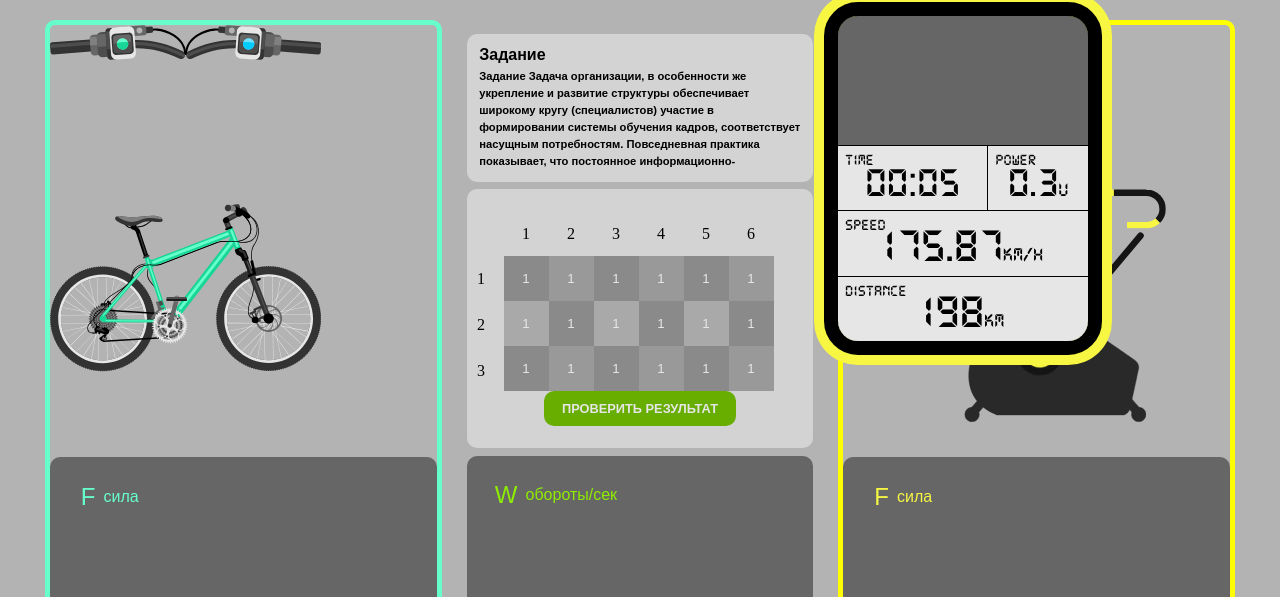
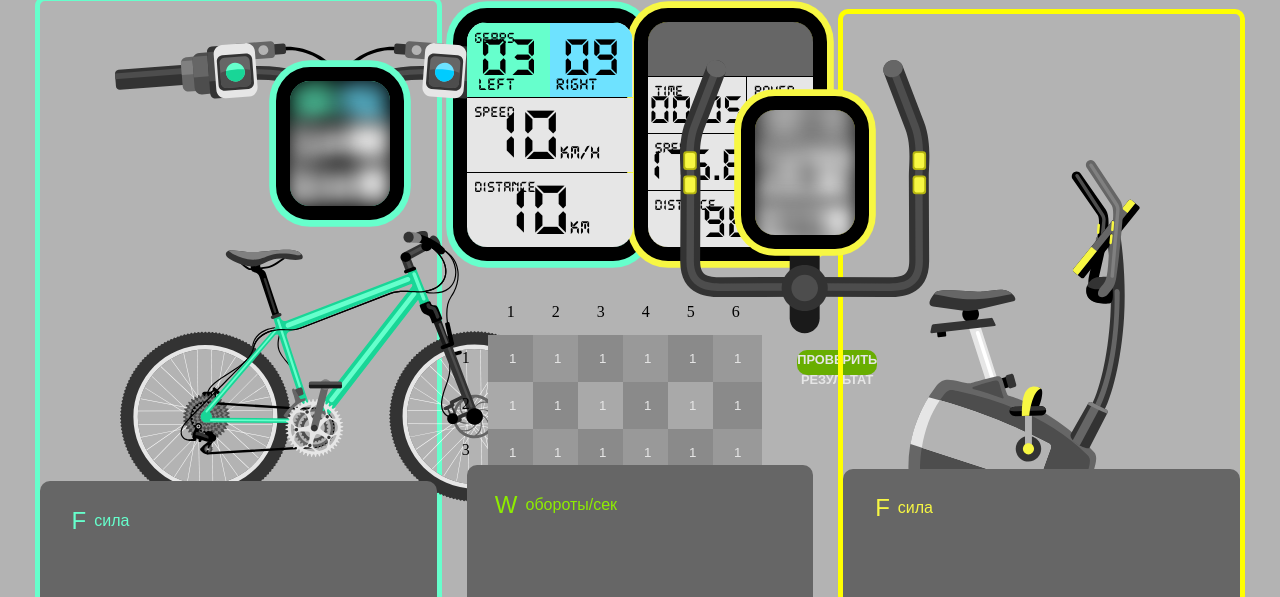
Before and after one commit to brokkko/exercise_bike, a React (Vite) app in the folder frontend/: page / in a window 1280 px wide. Shown: the top 597 px of the page. Built offline with nearby package versions, Linux system fonts and the light colour scheme.

Commit message:
wip: arrangement

```diff
--- a/frontend/src/components/scenecomponent/SceneComponent.tsx
+++ b/frontend/src/components/scenecomponent/SceneComponent.tsx
@@ -6,6 +6,7 @@ import GraphicsComponent from "../graphics/GraphicsComponent";
 import PhysicsCore from "../../physics/PhysicsCore";
 import {Level} from "../../Level";
 import ExBikeSpeedComponent from "../speedometer/ExBikeSpeedComponent";
+import BikeSpeedComponent from "../speedometer/BikeSpeedComponent";
 
 type Props = {
     level: Level
@@ -222,17 +223,19 @@ export default class SceneComponent extends Component {
                             </div>
                         </div>
                     </div>
-
+                    <div className="left-speedometer-handlebar">
+                        <BikeSpeedComponent color={this.cyanColor} left={"05"} right={"02"} speed={175.87} distance={198} isBlur={true}/>
+                    </div>
                 </div>
-                {/*<div className="left-speedometer">*/}
-                {/*    <BikeSpeedComponent color={this.cyanColor} left={"05"} right={"02"} speed={175.87} distance={198} isBlur={true}/>*/}
-                {/*</div>*/}
 
                 <div className="center">
-                    <div className="center-box center-box-text" style={{height: "20%"}}>
-                        <label style={{fontSize: "1rem"}}>Задание</label>
-                        <div className="task-description" style={{fontSize: "0.7rem"}}>Задание
-                            Задача организации, в особенности же укрепление и развитие структуры обеспечивает широкому кругу (специалистов) участие  в формировании системы обучения кадров, соответствует насущным потребностям. Повседневная практика показывает, что постоянное информационно-пропагандистское </div>
+                    <div className="center-box" style={{height: "30%"}}>
+                        <div className="left-speedometer">
+                            <BikeSpeedComponent color={this.cyanColor} left={"05"} right={"02"} speed={175.87} distance={198} isBlur={false}/>
+                        </div>
+                        <div className="right-speedometer">
+                            <ExBikeSpeedComponent color={this.yellowColor} time={"00:05"} power={0.3} speed={175.87} distance={198} isBlur={false}/>
+                        </div>
                     </div>
 
                     <div className="center-box"  style={{height: "35%"}}>
@@ -259,9 +262,8 @@ export default class SceneComponent extends Component {
                 </div>
 
                 <div className="exercise-right">
-                    <div className="e-container">
-                        <ExerciseBikeComponent animationSpeed={this.state.wList[this.state.wList.length - 1]}/>
-                    </div>
+                    <div className="ex-bike-handlebar" />
+                    <div className="e-container"/>
                     <div className="v-box">
                         <div className="f-graphic" style={{background: this.graphicsBackground}}>
                             <GraphicsComponent x={this.state.Tlist} x_label_name={""} y={this.state.exerciseFlist}
@@ -279,10 +281,11 @@ export default class SceneComponent extends Component {
                             </div>
                         </div>
                     </div>
+                    <div className="right-speedometer-handlebar">
+                        <ExBikeSpeedComponent color={this.yellowColor} time={"00:05"} power={0.3} speed={175.87} distance={198} isBlur={true}/>
+                    </div>
                 </div>
-                <div className="right-speedometer">
-                    <ExBikeSpeedComponent color={this.yellowColor} time={"00:05"} power={0.3} speed={175.87} distance={198} isBlur={false}/>
-                </div>
+
             </div>
 
                 :
--- a/frontend/src/components/scenecomponent/SceneStyle.css
+++ b/frontend/src/components/scenecomponent/SceneStyle.css
@@ -18,19 +18,17 @@
     width: 31%;
     display: flex;
     flex-direction: column;
-    /*align-items: center;*/
+    align-items: center;
     justify-content: flex-end;
 
+    padding-top: 2%;
     padding-bottom: 1%;
     position: relative;
-
-    gap: 30px;
 }
 
 .left-speedometer {
-    width: 250px;
-    height: 325px;
-    position: absolute;
+    width: 180px;
+    height: 225px;
     top: 3%;
     left: 17%;
 }
@@ -61,9 +59,8 @@
 }
 
 .right-speedometer {
-    width: 250px;
-    height: 325px;
-    position: absolute;
+    width: 180px;
+    height: 225px;
     top: 2%;
     right: 15%;
 }
@@ -116,41 +113,68 @@
 
 .b-container{
     /*scale: 1.2;*/
-    height: 150%;
-    width: 70%;
+    height: 100%;
+    width: 440px;
+    position: absolute;
     background: url("../../assets/components/BikeModel.svg");
     background-size: contain;
     background-repeat: no-repeat;
+
+    top: 230px;
+    left: 80px;
 }
 
 .bike-handlebar{
     height: 100%;
-    width: 70%;
+    width: 450px;
+    position: absolute;
     background: url("../../assets/components/BikeHandlebar.svg");
     background-size: contain;
     background-repeat: no-repeat;
+
+    top: 40px;
+    left: 75px;
+
+}
+
+.ex-bike-handlebar{
+    height: 100%;
+    width: 250px;
+    position: absolute;
+    background: url("../../assets/components/ExBikeHandlebar.svg");
+    background-size: contain;
+    background-repeat: no-repeat;
+
+    top: 60px;
+    right: 350px;
 }
 
 .e-container {
-    scale: 1.3;
-    width: 100%;
+    height: 100%;
+    width: 250px;
+    position: absolute;
+    background: url("../../assets/components/ExBikeModel.svg");
+    background-size: contain;
+    background-repeat: no-repeat;
+
+    top: 160px;
+    right: 140px;
 }
 
 .center-box{
-    background: #D3D3D3;
     border-radius: 10px;
     width: 100%;
     padding: 12px;
     display: flex;
-    flex-direction: column;
+    flex-direction: row;
     align-items: center;
     gap: 15px;
-    justify-content: space-around;
+    justify-content: space-between;
 }
 
 .center-box-text {
     display: flex;
-    flex-direction: column;
+    flex-direction: row;
     align-items: flex-start;
     gap: 5px;
 
@@ -213,3 +237,19 @@
     color: #666666;
     background: #ffffff;
 }
+
+.left-speedometer-handlebar {
+    position: absolute;
+    width: 100px;
+    height: 125px;
+    top: 80px;
+    left: 250px;
+}
+
+.right-speedometer-handlebar{
+    position: absolute;
+    width: 100px;
+    height: 125px;
+    top: 110px;
+    right: 425px;
+}
--- a/frontend/src/components/speedometer/BikeSpeedComponent.tsx
+++ b/frontend/src/components/speedometer/BikeSpeedComponent.tsx
@@ -20,7 +20,7 @@ export default class BikeSpeedComponent extends Component {
     render() {
         return (
             <>
-                <div className="bike-speedometer-container" style={{boxShadow: "0 0 0 1.5rem " + this.props.color}}>
+                <div className="bike-speedometer-container" style={{boxShadow: "0 0 0 1.3rem " + this.props.color}}>
                     <div className={this.props.isBlur ? "bike-speed-box blur-mode" : "bike-speed-box"}>
                         <div className="bike-derailleurs bike-left-box">
                             <text className="inbox-title" >GEARS</text>
--- a/frontend/src/components/speedometer/ExBikeSpeedComponent.tsx
+++ b/frontend/src/components/speedometer/ExBikeSpeedComponent.tsx
@@ -20,7 +20,7 @@ export default class ExBikeSpeedComponent extends Component {
     render() {
         return (
             <>
-                <div className="ex-bike-speedometer-container" style={{boxShadow: "0 0 0 1.5rem " + this.props.color}}>
+                <div className="ex-bike-speedometer-container" style={{boxShadow: "0 0 0 1.3rem " + this.props.color}}>
                     <div className={this.props.isBlur ? "ex-bike-speed-box blur-mode" : "ex-bike-speed-box"}>
                         <div className="ex-bike-table">
 
```
